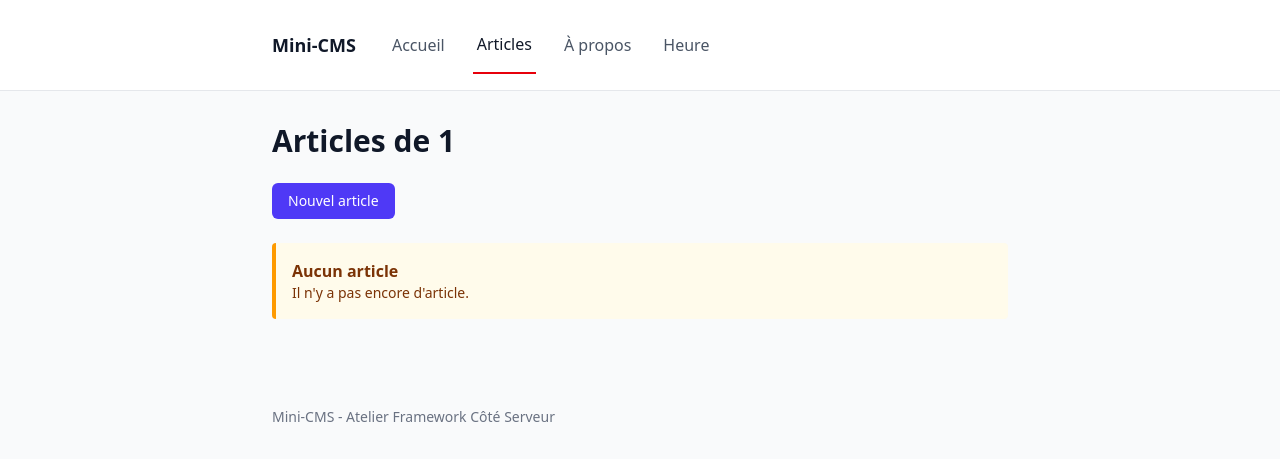
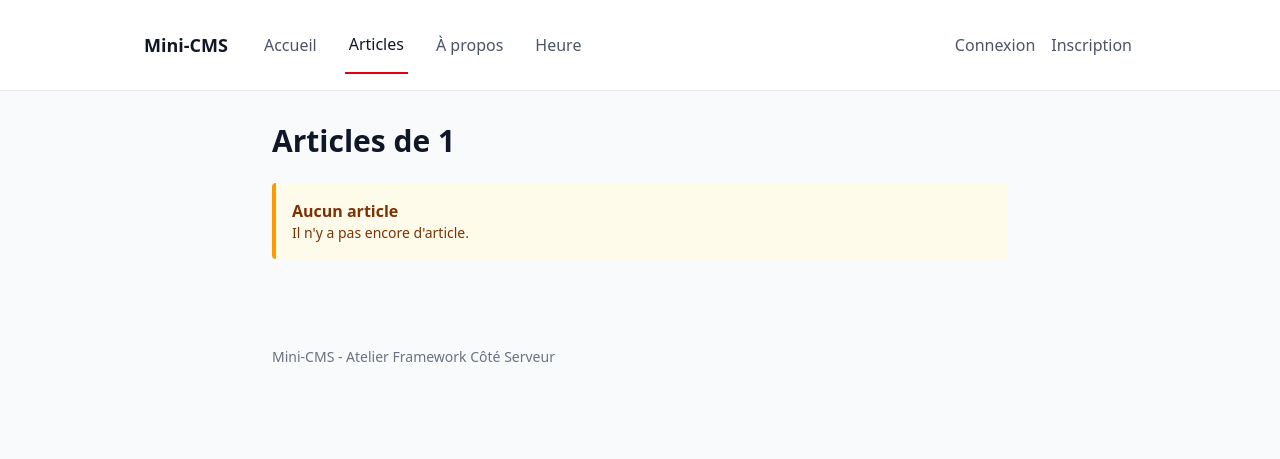
Before and after one commit to faressalhi584-alt/mini-cms, a Laravel app: page /posts/archive/1 in a window 1280 px wide. Shown: the top 459 px of the page. Run offline with Laravel 12, Linux system fonts and the light colour scheme; data comes from the database, SQL or seed files in the repository; style sheets or scripts are compiled from the project's sources.

Commit message:
Add personal post list and auth-aware navigation
Co-authored-by: Copilot <223556219+Copilot@users.noreply.github.com>

```diff
--- a/resources/views/components/nav-link.blade.php
+++ b/resources/views/components/nav-link.blade.php
@@ -6,6 +6,6 @@
         : 'text-gray-600 hover:text-gray-900';
 @endphp
 
-<a href="{{ $href }}" {{ $attributes->merge(['class' => 'px-1 py-4 '.$classes]) }}>
+<a href="{{ $href }}" {{ $attributes->merge(['class' => 'whitespace-nowrap px-1 py-4 '.$classes]) }}>
     {{ $slot }}
 </a>
--- a/resources/views/components/navbar.blade.php
+++ b/resources/views/components/navbar.blade.php
@@ -1,7 +1,25 @@
-<nav {{ $attributes->merge(['class' => 'mx-auto flex max-w-3xl items-center gap-6 px-4 py-4']) }}>
-    <a href="{{ route('home') }}" class="mr-2 text-lg font-bold">Mini-CMS</a>
+<nav {{ $attributes->merge(['class' => 'mx-auto flex max-w-5xl flex-wrap items-center gap-x-6 gap-y-2 px-4 py-4']) }}>
+    <a href="{{ route('home') }}" class="mr-2 whitespace-nowrap text-lg font-bold">Mini-CMS</a>
     <x-nav-link href="{{ route('home') }}" :active="request()->routeIs('home')">Accueil</x-nav-link>
     <x-nav-link href="{{ route('posts.index') }}" :active="request()->routeIs('posts.*')">Articles</x-nav-link>
     <x-nav-link href="{{ route('about') }}" :active="request()->routeIs('about')">À propos</x-nav-link>
     <x-nav-link href="{{ route('time') }}" :active="request()->routeIs('time')">Heure</x-nav-link>
+    @can('manage-categories')
+        <x-nav-link href="{{ route('admin.categories.index') }}" :active="request()->routeIs('admin.categories.*')">Catégories</x-nav-link>
+    @endcan
+
+    @auth
+        <x-nav-link href="{{ route('my-posts') }}" :active="request()->routeIs('my-posts')">Mes articles</x-nav-link>
+        <span class="ml-auto whitespace-nowrap text-sm text-gray-600">{{ auth()->user()->name }}</span>
+        <form method="POST" action="{{ route('logout') }}">
+            @csrf
+
+            <button type="submit" class="px-3 py-2 rounded-md text-sm font-medium text-gray-700 hover:bg-gray-100">Déconnexion</button>
+        </form>
+    @else
+        <div class="ml-auto flex items-center gap-2">
+            <x-nav-link href="{{ route('login') }}" :active="request()->routeIs('login')">Connexion</x-nav-link>
+            <x-nav-link href="{{ route('register') }}" :active="request()->routeIs('register')">Inscription</x-nav-link>
+        </div>
+    @endauth
 </nav>
--- a/resources/views/posts/index.blade.php
+++ b/resources/views/posts/index.blade.php
@@ -2,7 +2,9 @@
     <x-slot:title>{{ $heading }} - Mini-CMS</x-slot:title>
 
     <x-page-header :title="$heading" />
-    <a href="{{ route('posts.create') }}" class="mb-6 inline-block rounded-md bg-indigo-600 px-4 py-2 text-sm font-medium text-white hover:bg-indigo-700">Nouvel article</a>
+    @auth
+        <a href="{{ route('posts.create') }}" class="mb-6 inline-block rounded-md bg-indigo-600 px-4 py-2 text-sm font-medium text-white hover:bg-indigo-700">Nouvel article</a>
+    @endauth
 
     <div class="grid gap-6 md:grid-cols-2">
         @forelse ($posts as $post)
--- a/resources/views/posts/show.blade.php
+++ b/resources/views/posts/show.blade.php
@@ -29,6 +29,7 @@
 
         <div class="whitespace-pre-line leading-relaxed text-gray-800">{{ $post->body }}</div>
 
+        @can('update', $post)
             <div class="mt-8 flex flex-wrap items-start gap-4">
                 <form method="POST" action="{{ route('posts.publication', $post) }}">
                     @csrf
@@ -41,6 +42,7 @@
 
                 <a href="{{ route('posts.edit', $post) }}" class="rounded-md border border-indigo-600 px-4 py-2 text-sm font-medium text-indigo-600 hover:bg-indigo-50">Modifier</a>
 
+                @can('delete', $post)
                     <details>
                         <summary class="cursor-pointer rounded-md border border-red-600 px-4 py-2 text-sm font-medium text-red-700 hover:bg-red-50">Supprimer</summary>
 
@@ -52,7 +54,9 @@
                             <button type="submit" class="rounded-md bg-red-600 px-4 py-2 text-sm font-medium text-white hover:bg-red-700">Confirmer la suppression</button>
                         </form>
                     </details>
+                @endcan
             </div>
+        @endcan
     </article>
 
     @if ($related->isNotEmpty())
```
Lines whose indentation alone changed are shown as unchanged.
